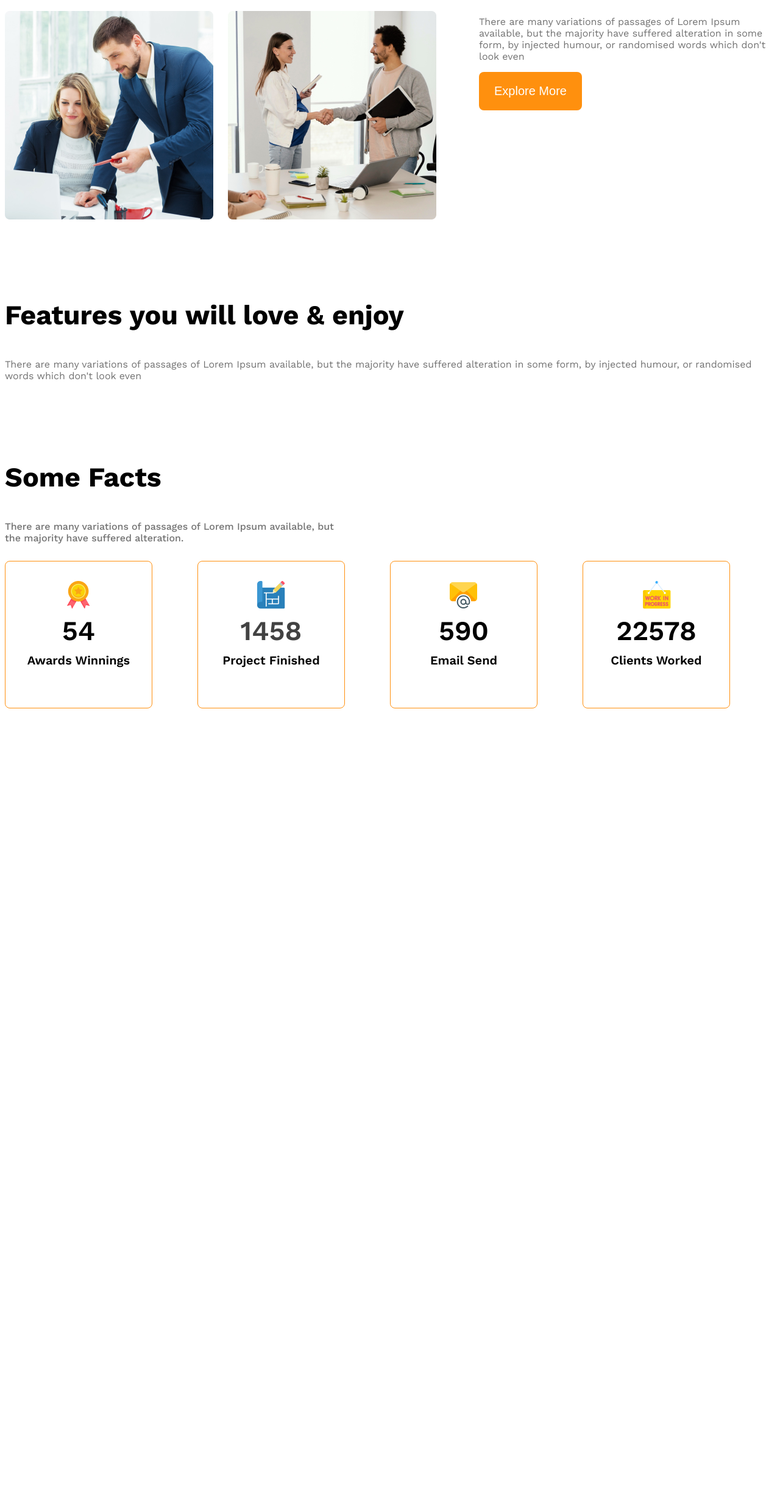
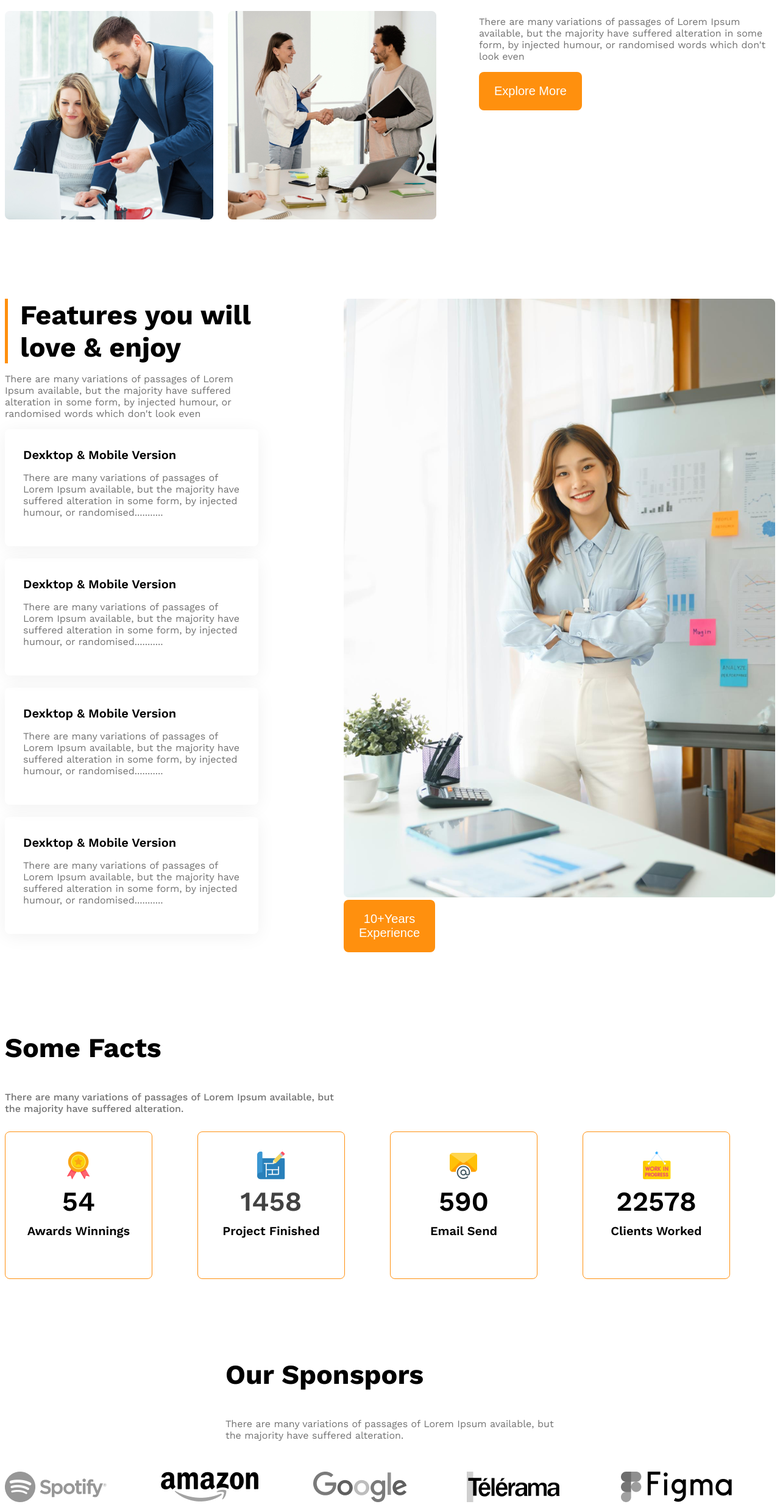
Before and after one commit to shamim-mahmud1/g-3-architecture-website-m10, a plain HTML site: page index.html in a window 1280 px wide. Shown: the part 1662-4134 px from the top of the page at 61% size. Before the commit the page ends 2832 px from the top, so only its background shows below. Drawn offline with nearby package versions, Linux system fonts and the light colour scheme.

Commit message:
work in progress

```diff
--- a/index.html
+++ b/index.html
@@ -57,10 +57,34 @@
 
     </section>
     <!-- Features you will enjoy -->
-     <section class="">
-      <h3 class="section-title">Features you will love & enjoy</h3>
+     <section class="features display-flex">
+      <div>
+        <h3 id="features-section-title" class="section-title">Features you will  <br>love & enjoy</h3>
       <p class="text-light-gray">There are many variations of passages of Lorem Ipsum available, but the majority have suffered alteration in some form, by injected humour, or randomised words which don't look even</p>
 
+      <!-- feachers-card-container -->
+       <div class="feature-card">
+<h4 class="feature-title">Dexktop & Mobile Version</h4>
+<p class="text-light-gray">There are many variations of passages of Lorem Ipsum available, but the majority have suffered alteration in some form, by injected humour, or randomised...........</p>
+       </div>
+       <div class="feature-card">
+<h4 class="feature-title">Dexktop & Mobile Version</h4>
+<p class="text-light-gray">There are many variations of passages of Lorem Ipsum available, but the majority have suffered alteration in some form, by injected humour, or randomised...........</p>
+       </div>
+       <div class="feature-card">
+<h4 class="feature-title">Dexktop & Mobile Version</h4>
+<p class="text-light-gray">There are many variations of passages of Lorem Ipsum available, but the majority have suffered alteration in some form, by injected humour, or randomised...........</p>
+       </div>
+       <div class="feature-card">
+<h4 class="feature-title">Dexktop & Mobile Version</h4>
+<p class="text-light-gray">There are many variations of passages of Lorem Ipsum available, but the majority have suffered alteration in some form, by injected humour, or randomised...........</p>
+       </div>
+      </div>
+<div>
+  <img src="images/architect.png" alt="">
+  <button id="exprience-badge" class="btn-primary"><span id="ecprience-year">10+Years</span><br>
+   <span> Experience</span></button>
+</div>
      </section>
      <!-- some facts -->
       <section class="some-facts ">
@@ -95,6 +119,22 @@
      </div>
 
       </section>
+      <!-- Our Sponspors -->
+       <section class="Our-Sponspors">
+        <div class="Sponspors-info">
+         <h3 class="section-title">Our Sponspors</h3>
+         <p class="text-light-gray">There are many variations of passages of Lorem Ipsum available, but the majority have suffered alteration.</p>
+
+        </div>
+        <div class="sponspors-companies">
+          <img src="images/sponsors/spotify.png" alt="">
+          <img src="images/sponsors/amazon.png" alt="">
+          <img src="images/sponsors/google.png" alt="">
+          <img src="images/sponsors/telerama.png" alt="">
+          <img src="images/sponsors/figma.png" alt="">
+
+        </div>
+       </section>
     </main>
     <footer>
 
--- a/styles/architecture.css
+++ b/styles/architecture.css
@@ -115,6 +115,31 @@ main{
 #quic-list{
   font-weight: 500;
 }
+/* features-section-related */
+#features-section-title{
+  border-left: 5px solid rgba(255, 144, 14, 1);
+  padding-left: 20px;
+}
+.feature-card{
+padding: 30px;
+box-shadow: 0 4px 30px 0 rgba(0, 0, 0, 0.06);
+margin-bottom: 20px;
+border-radius: 8px;
+}
+.feature-title{
+  font-size: 1.25rem;
+  font-weight: 600;
+  margin-top: 0px;
+  margin-bottom: 0px;
+
+}
+.features{
+  gap:140px
+}
+#features-section-title{
+  margin-top: 0px;
+  margin-bottom: 0px;
+}
 /* some fact related style */
 .fact-card{
   border: 1px solid rgba(255, 144, 14, 1);
@@ -144,27 +169,55 @@ main{
 .fact-decription{
   font-size: 1rem;
   font-weight: 500;
-  width: 540px;
+  max-width: 540px;
   height: 50px;
 }
+#exprience-badge{
 
+}
+#{
+  ecprience-year
+}
+/* Our Sponspors related style */
+.Sponspors-info{
+  max-width: 540px;
+  margin: 50px auto;
+}
+.sponspors-companies{
+display: grid;
+grid-template-columns: repeat(5,1fr);
 
+}
+.sponspors-companies img{
+  filter: grayscale(100%);
+}
 
 /* respossive media quary */
 @media screen and (max-width:576px) {
   .navber,
   .nav-links,
-  .teams{
+  .teams
+
+  {
     flex-direction: column;
   }
-  .team-img-container{
+  .team-img-container,
+  .facts-container,
+  .sponspors-companies
+  {
     grid-template-columns: repeat(1,1fr);
 
   }
   .our-features{
     margin-left: 20px;
   }
+  .facts-container,.sponspors-companies{
+  justify-items: center;
+  gap: 24px;
+  }
+
 }
+
 /* medium size device */
 @media screen and (min-width: 576px ) and (max-width:992px) {
   .teams{flex-direction: column;
@@ -173,4 +226,13 @@ main{
   .our-features{
     margin-left: 50px auto;
   }
+  .facts-container,.sponspors-companies{
+    grid-template-columns: repeat(2,1fr);
+    justify-items: center;
+    gap: 50px;
+  }
+
+
+
+
 }
```
